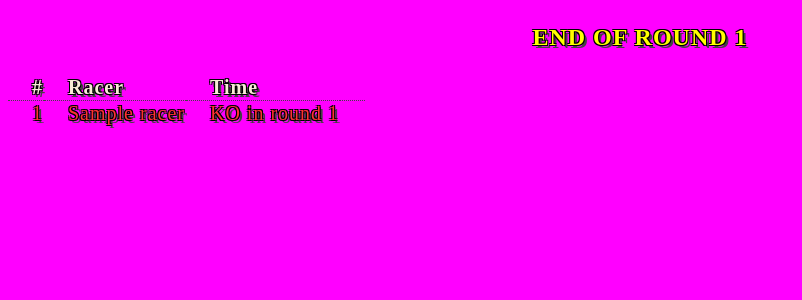
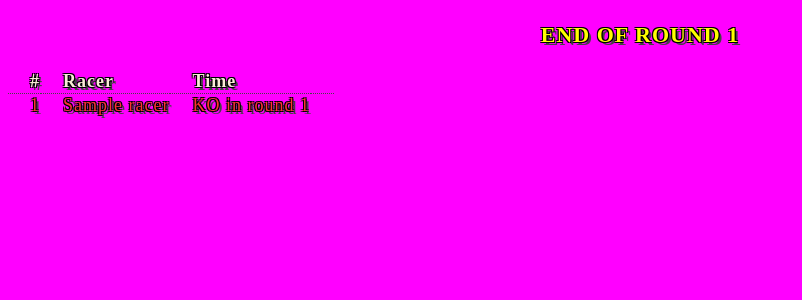
Before and after one commit to virusereturns/kotracker, a Django app: page /view_round/1/1/ in a window 1280 px wide. Shown: the top 300 px of the page, without its empty margins (0-802 px from the left). Run offline with Django 3.2, Linux system fonts and the light colour scheme; tables that the repository leaves empty hold one stand-in row (values such as "Sample post").

Commit message:
more font fixes

```diff
--- a/kotracker/static/css/styles.css
+++ b/kotracker/static/css/styles.css
@@ -33,22 +33,22 @@ table{
   border-spacing: 0 1px;
 }
 h3 {
-  font-size: 24px;
+  font-size: 22px;
   text-align: center;
   color: yellow;
 }
 th {
-  font-size: 20px;
+  font-size: 18px;
   text-align: left;
-  padding-left: 24px;
+  padding-left: 22px;
 }
 td {
   vertical-align: center !important;
   text-align: left;
-  padding-left: 24px;
+  padding-left: 22px;
 }
 tr {
-  font-size: 20px;
+  font-size: 18px;
 }
 table tr {
     border-bottom: 1px dotted #444;
@@ -58,17 +58,17 @@ table tr:last-child {
 }
 .first {
   color: #D4AF37;
-  font-size: 24px;
+  font-size: 22px;
 }
 .second {
   color: #C0C0C0;
-  font-size: 22px;
+  font-size: 20px;
 }
 .third {
   color: #CD7F32;
-  font-size: 20px;
+  font-size: 18px;
 }
 .dropped {
   color: rgb(255, 50, 50);
-  font-size: 20px;
+  font-size: 18px;
 }
```
